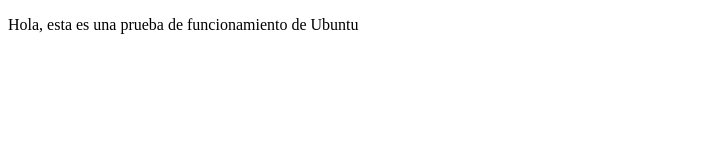
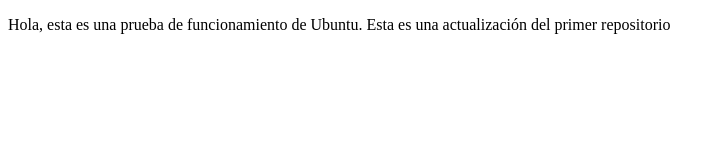
Before and after one commit to cuauhtemocs/CursoPreworkPlatzi, a plain HTML site: page index.html in a window 1280 px wide. Shown: the whole page, without its empty margins (0-724 px from the left). Drawn offline with Linux system fonts and the light colour scheme.

Commit message:
Actualización primer repositorio

```diff
--- a/index.html
+++ b/index.html
@@ -8,7 +8,8 @@
 </head>
 <body>
     <p>
-        Hola, esta es una prueba de funcionamiento de Ubuntu
+        Hola, esta es una prueba de funcionamiento de Ubuntu.
+        Esta es una actualización del primer repositorio
     </p>
 </body>
 </html>
```
